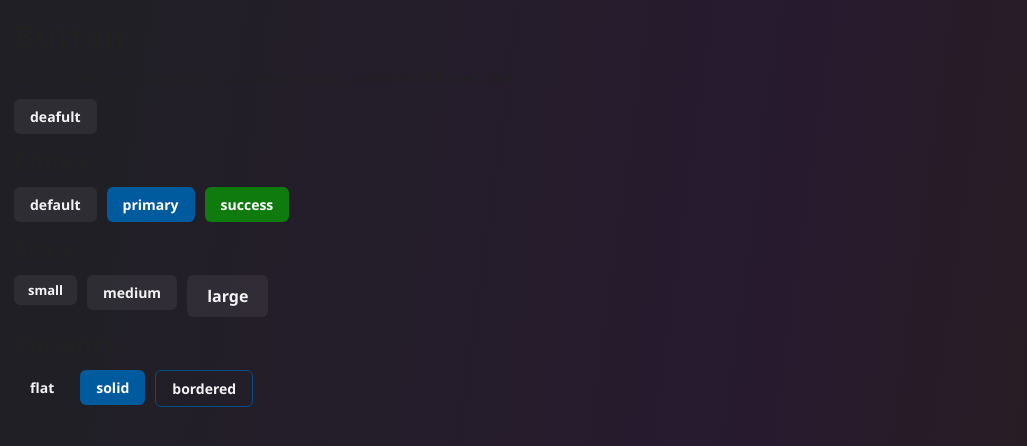
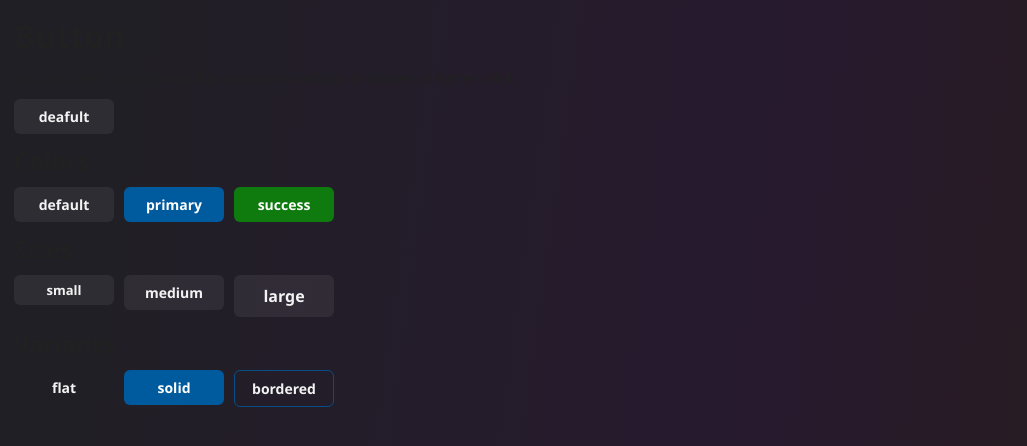
Before and after one commit to ayunierto/ayto-ui-react, a React (Vite) app: page / in a window 1280 px wide. Shown: the top 446 px of the page, without its empty margins (0-1027 px from the left). Built offline with nearby package versions, Linux system fonts and the light colour scheme; a web font is replaced by a local one.

Commit message:
updated button

```diff
--- a/src/packages/button/Button.module.css
+++ b/src/packages/button/Button.module.css
@@ -1,5 +1,5 @@
 button {
-  /* min-width: 90px; */
+  min-width: 100px;
   align-items: center;
   border-radius: 6px;
   border: none;
```
